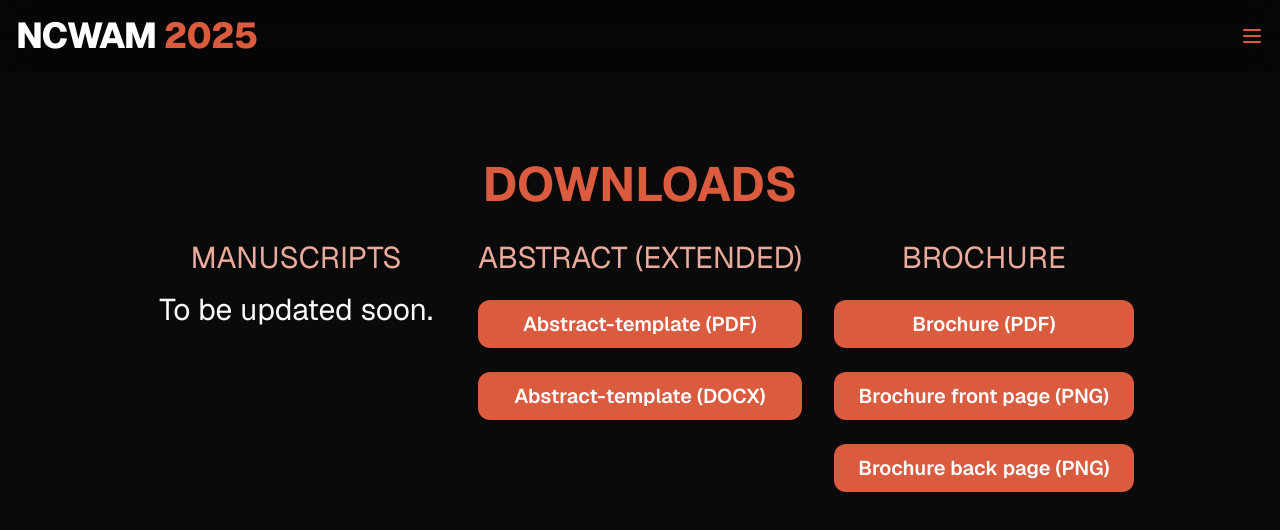
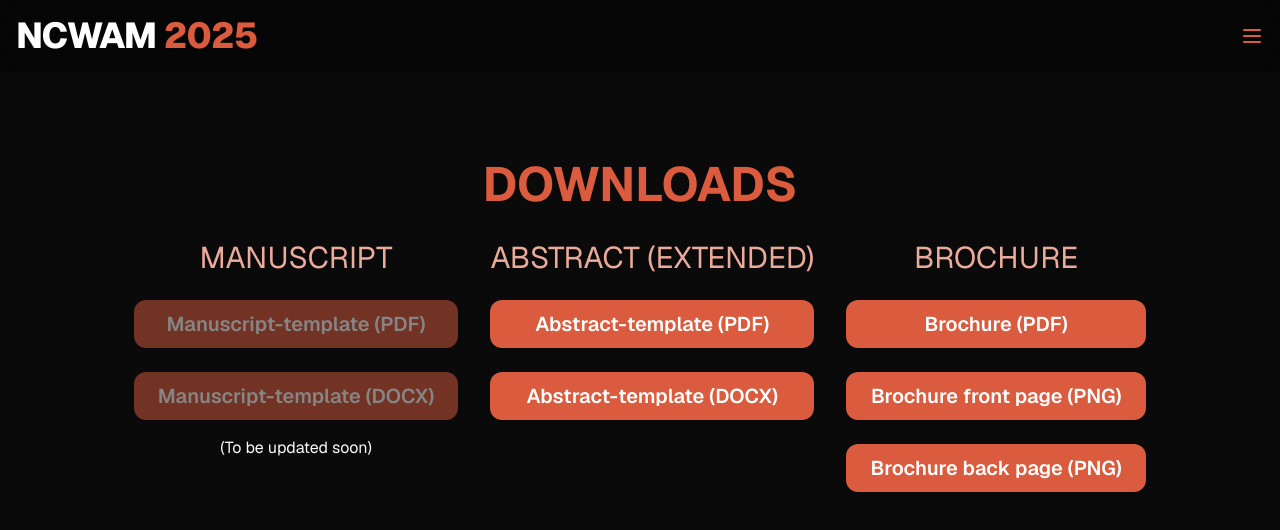
Before and after one commit to ncwam-bphc/website, a Next.js app: page /downloads in a window 1280 px wide. Shown: the top 530 px of the page. Built offline with nearby package versions, Linux system fonts and the light colour scheme.

Commit message:
to be updated sooooon

```diff
--- a/src/app/downloads/page.tsx
+++ b/src/app/downloads/page.tsx
@@ -1,5 +1,5 @@
 "use client";
-import { buttonVariants } from "~/components/ui/button";
+import { Button, buttonVariants } from "~/components/ui/button";
 import { cn } from "~/lib/utils";
 import frontpage from "~/assets/downloads/frontpage.png";
 import backpage from "~/assets/downloads/backpage.png";
@@ -17,29 +17,21 @@ export default function AboutusPage() {
       <div className="flex gap-8 max-lg:flex-col">
         <div className="flex min-w-[300px] flex-col gap-4 text-center text-xl md:text-3xl">
           <div className="customcol text-nowrap text-center text-xl uppercase text-accent md:text-2xl lg:text-3xl">
-            Manuscripts
+            Manuscript
           </div>
-          To be updated soon.
-          {/* <a
-            href="/manuscript.pdf"
-            target="_blank"
-            className={cn(
-              buttonVariants(),
-              "mt-2 rounded-xl bg-accent px-4 py-3 text-base font-semibold text-white hover:bg-accent/80 md:px-6 md:py-6 md:text-xl",
-            )}
+          <Button
+            disabled
+            className="mt-2 rounded-xl bg-accent px-4 py-3 text-base font-semibold text-white hover:bg-accent/80 md:px-6 md:py-6 md:text-xl"
           >
             Manuscript-template (PDF)
-          </a>
-          <a
-            href="/manuscript.docx"
-            target="_blank"
-            className={cn(
-              buttonVariants(),
-              "mt-2 rounded-xl bg-accent px-4 py-3 text-base font-semibold text-white hover:bg-accent/80 md:px-6 md:py-6 md:text-xl",
-            )}
+          </Button>
+          <Button
+            disabled
+            className="mt-2 rounded-xl bg-accent px-4 py-3 text-base font-semibold text-white hover:bg-accent/80 md:px-6 md:py-6 md:text-xl"
           >
             Manuscript-template (DOCX)
-          </a> */}
+          </Button>
+          <span className="text-base">(To be updated soon)</span>
         </div>
         <div className="flex min-w-[300px] flex-col gap-4 text-center text-xl md:text-3xl">
           <div className="customcol text-nowrap text-center text-xl uppercase text-accent md:text-2xl lg:text-3xl">
```
